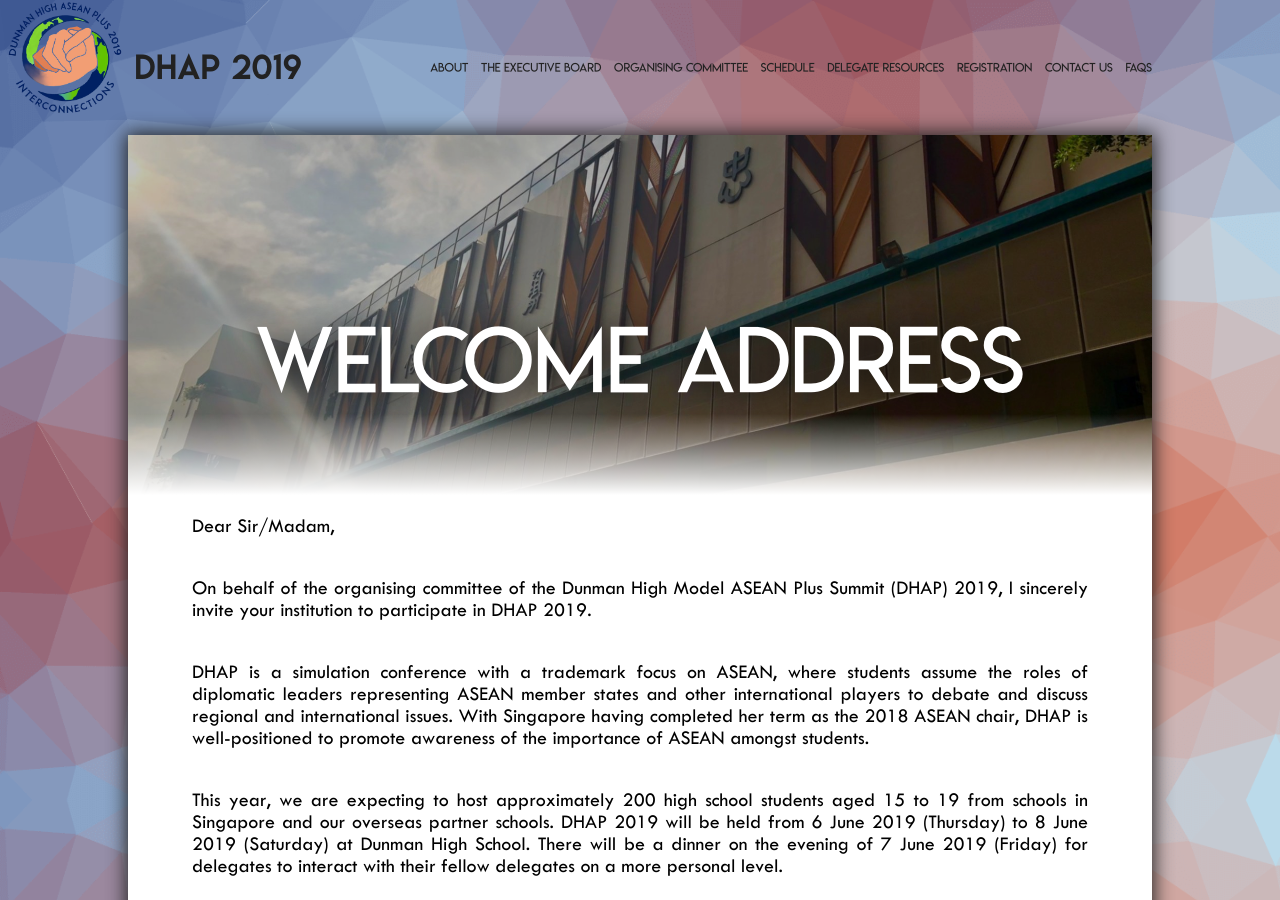
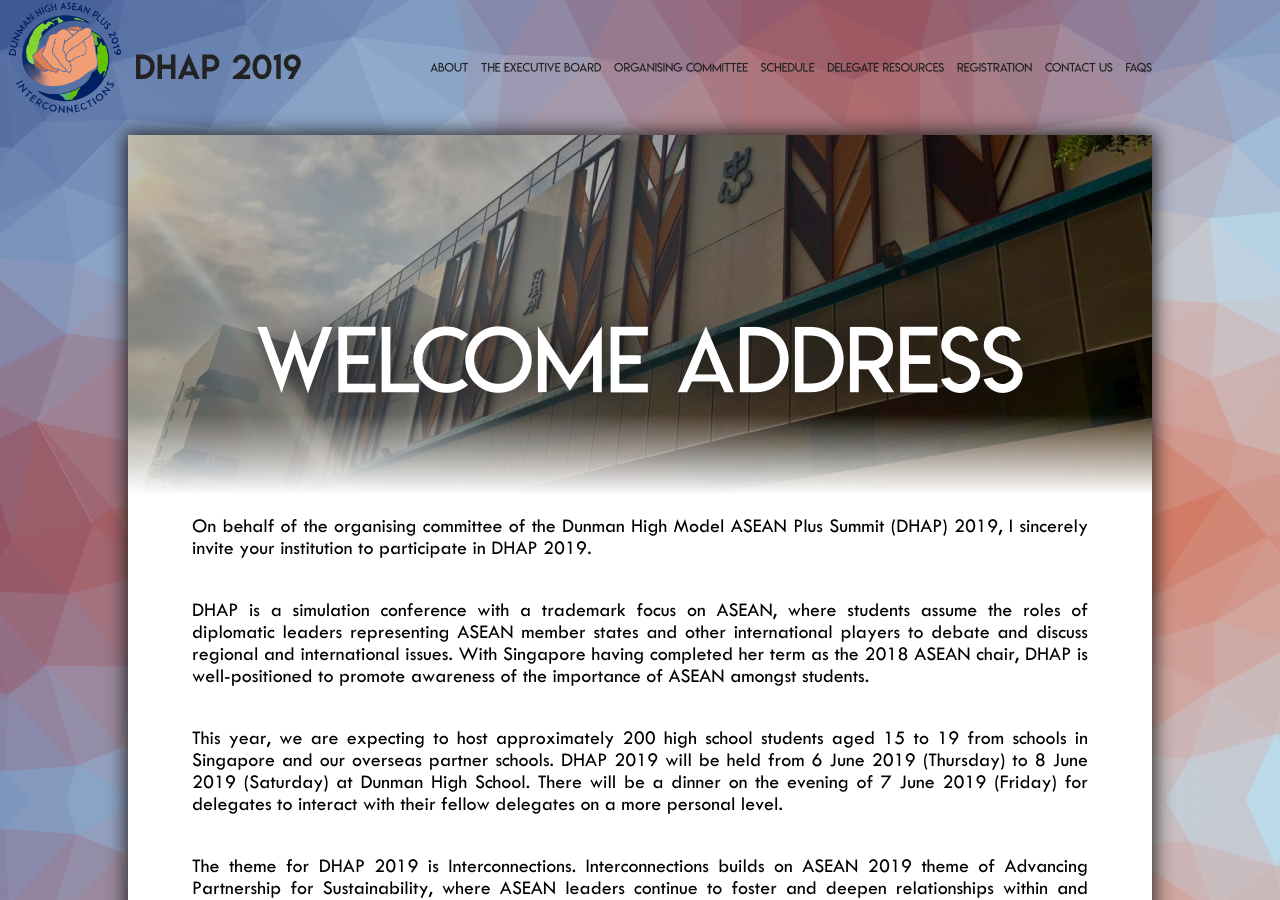
Before and after one commit to kaine119/dhap-2019, a Jekyll site: the page built from welcome_address.md, in a window 1280 px wide and 900 px high. Built offline with Jekyll 4.4.1, drawn with Linux system fonts in a browser that asks for light colours.

Commit message:
Adjust welcome address on mobile landing page

```diff
--- a/_data/paragraphs.yml
+++ b/_data/paragraphs.yml
@@ -1,7 +1,4 @@
 welcome_address: >-
-  Dear Sir/Madam,
-
-
   On behalf of the organising committee of the Dunman High Model ASEAN Plus
   Summit (DHAP) 2019, I sincerely invite your institution to participate in DHAP 2019.
 
--- a/assets/css/index.css
+++ b/assets/css/index.css
@@ -292,6 +292,7 @@
         padding: 5vw;
         height: auto;
         color: #222;
+        text-align: justify;
     }
 
     .welcome-address__greeting {
```
